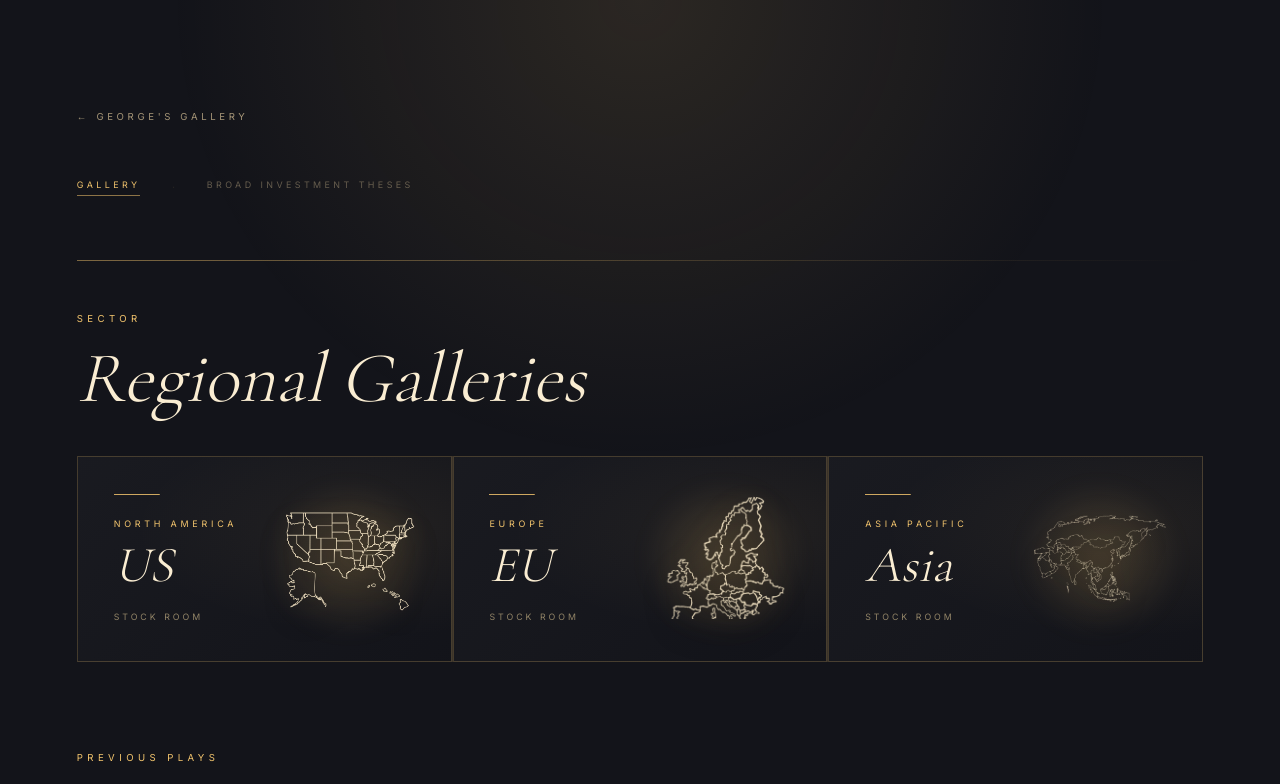
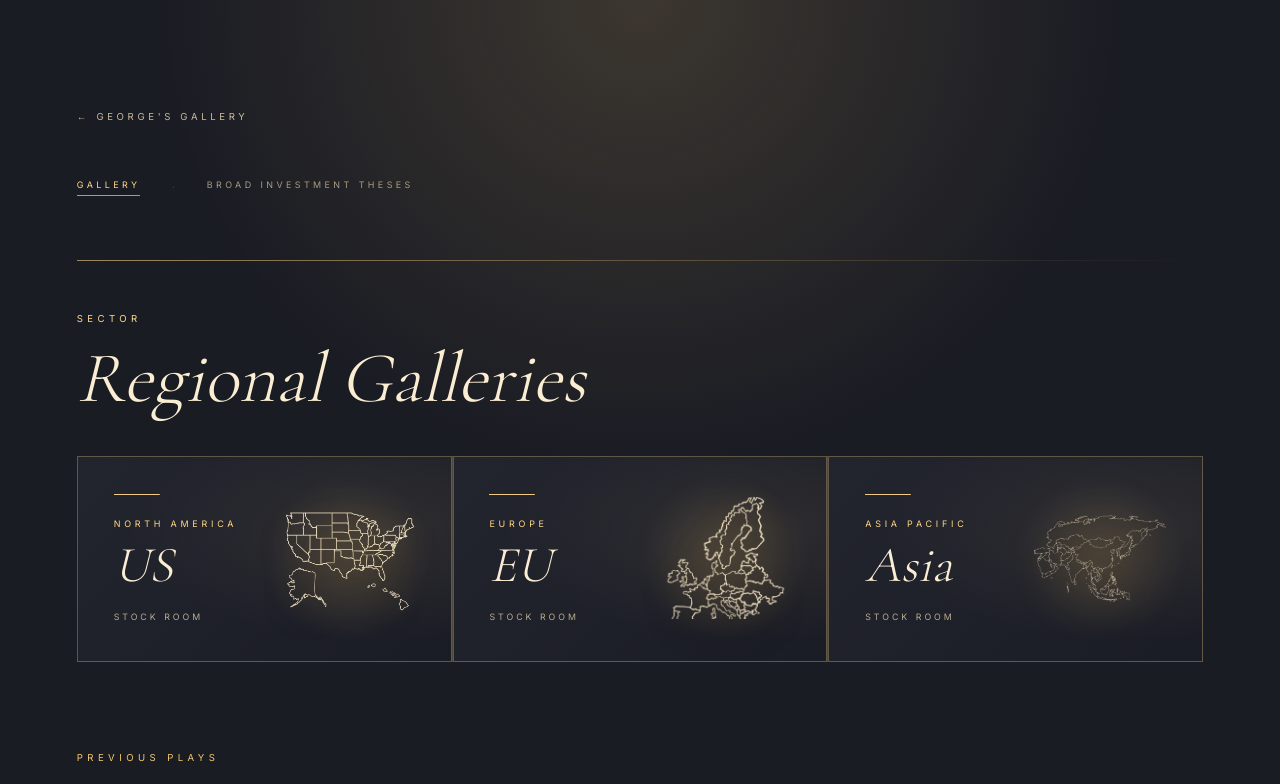
Before and after one commit to georgexu1118-ctrl/Gallery-of-ideas, a Next.js app: page /gallery in a window 1280 px wide. Shown: the top 784 px of the page. Built offline with nearby package versions, Linux system fonts and the light colour scheme.

Commit message:
Brighten gallery section readability

```diff
--- a/app/gallery/page.tsx
+++ b/app/gallery/page.tsx
@@ -24,19 +24,19 @@ function GalleryNav({ active }: { active: "gallery" | "theses" }) {
       marginBottom: "clamp(2.5rem,5vw,4rem)" }}>
       <Link href="/gallery" style={{
         ...base,
-        color: active === "gallery" ? "rgba(242,196,109,0.98)" : "rgba(175,158,125,0.52)",
-        borderBottom: active === "gallery" ? "1px solid rgba(242,196,109,0.55)" : "1px solid transparent",
+        color: active === "gallery" ? "rgba(255,215,135,1)" : "rgba(220,202,164,0.72)",
+        borderBottom: active === "gallery" ? "1px solid rgba(255,215,135,0.68)" : "1px solid transparent",
       }}>
         Gallery
       </Link>
-      <span style={{ color: "rgba(200,160,96,0.2)", fontSize: "0.5rem" }}>·</span>
+      <span style={{ color: "rgba(242,196,109,0.36)", fontSize: "0.5rem" }}>·</span>
       <Link href="/gallery/theses" style={{
         ...base,
-        color: active === "theses" ? "rgba(242,196,109,0.98)" : "rgba(175,158,125,0.52)",
-        borderBottom: active === "theses" ? "1px solid rgba(242,196,109,0.55)" : "1px solid transparent",
+        color: active === "theses" ? "rgba(255,215,135,1)" : "rgba(220,202,164,0.72)",
+        borderBottom: active === "theses" ? "1px solid rgba(255,215,135,0.68)" : "1px solid transparent",
       }}
-        onMouseEnter={(e) => { (e.currentTarget as HTMLAnchorElement).style.color = "rgba(210,190,155,0.8)"; }}
-        onMouseLeave={(e) => { (e.currentTarget as HTMLAnchorElement).style.color = "rgba(175,158,125,0.52)"; }}>
+        onMouseEnter={(e) => { (e.currentTarget as HTMLAnchorElement).style.color = "rgba(255,215,135,0.96)"; }}
+        onMouseLeave={(e) => { (e.currentTarget as HTMLAnchorElement).style.color = "rgba(220,202,164,0.72)"; }}>
         Broad Investment Theses
       </Link>
     </div>
@@ -49,13 +49,13 @@ export default function GalleryPage() {
       initial={{ opacity: 0 }}
       animate={{ opacity: 1 }}
       transition={{ duration: 1.4, ease: "easeOut" }}
-      style={{ minHeight: "100vh", background: "#13141a" }}
+      style={{ minHeight: "100vh", background: "#1a1c24" }}
     >
       {/* Atmosphere */}
       <div className="fixed inset-0 pointer-events-none" style={{ zIndex: 0 }} aria-hidden="true">
         <div style={{ position: "absolute", top: 0, left: "50%", transform: "translateX(-50%)",
           width: "80%", height: "500px",
-          background: "radial-gradient(ellipse at 50% 0%, rgba(242,196,109,0.11) 0%, transparent 65%)" }} />
+          background: "radial-gradient(ellipse at 50% 0%, rgba(242,196,109,0.16) 0%, transparent 68%)" }} />
       </div>
 
       <div className="relative" style={{ zIndex: 1 }}>
@@ -68,10 +68,10 @@ export default function GalleryPage() {
             style={{ marginBottom: "clamp(2rem,4vw,3.5rem)" }}>
             <Link href="/"
               style={{ fontSize: "0.6rem", letterSpacing: "0.38em", textTransform: "uppercase",
-                color: "rgba(205,185,145,0.78)", fontFamily: "var(--font-inter),sans-serif",
+                color: "rgba(230,210,170,0.86)", fontFamily: "var(--font-inter),sans-serif",
                 textDecoration: "none", transition: "color 0.3s ease" }}
               onMouseEnter={(e) => ((e.currentTarget as HTMLAnchorElement).style.color = "rgba(255,213,130,0.98)")}
-              onMouseLeave={(e) => ((e.currentTarget as HTMLAnchorElement).style.color = "rgba(205,185,145,0.78)")}>
+              onMouseLeave={(e) => ((e.currentTarget as HTMLAnchorElement).style.color = "rgba(230,210,170,0.86)")}>
               ← George&apos;s Gallery
             </Link>
           </motion.div>
@@ -87,14 +87,14 @@ export default function GalleryPage() {
             initial={{ scaleX: 0, originX: 0 }} animate={{ scaleX: 1 }}
             transition={{ delay: 0.5, duration: 1.2, ease: [0.25, 0.46, 0.45, 0.94] }}
             style={{ height: "1px", marginBottom: "clamp(2rem,4vw,3.5rem)",
-              background: "linear-gradient(90deg,rgba(242,196,109,0.48) 0%,rgba(242,196,109,0.16) 60%,transparent 100%)" }} />
+              background: "linear-gradient(90deg,rgba(255,215,135,0.58) 0%,rgba(242,196,109,0.22) 60%,transparent 100%)" }} />
 
           {/* ── Regional Galleries ─────────────────────────────── */}
           <section style={{ marginBottom: "clamp(4rem,7vw,6rem)" }}>
             <motion.p initial={{ opacity: 0, y: 6 }} animate={{ opacity: 1, y: 0 }}
               transition={{ delay: 0.55, duration: 0.9 }}
               style={{ fontSize: "0.6rem", letterSpacing: "0.46em", textTransform: "uppercase",
-                color: "rgba(242,196,109,1)", fontFamily: "var(--font-inter),sans-serif",
+                color: "rgba(255,215,135,1)", fontFamily: "var(--font-inter),sans-serif",
                 marginBottom: "1rem" }}>
               Sector
             </motion.p>
@@ -108,7 +108,7 @@ export default function GalleryPage() {
             </motion.h1>
             <div style={{ display: "grid",
               gridTemplateColumns: "repeat(auto-fit,minmax(min(100%,320px),1fr))",
-              gap: "1px", background: "rgba(242,196,109,0.18)" }}>
+              gap: "1px", background: "rgba(255,215,135,0.24)" }}>
               {regions.map((r, i) => (
                 <RegionGalleryCard key={r.region} region={r.region}
                   title={r.title} label={r.label} index={i} />
@@ -126,14 +126,14 @@ export default function GalleryPage() {
         {/* Footer */}
         <footer style={{ maxWidth: "1400px", margin: "0 auto",
           padding: "2.5rem clamp(1.5rem,6vw,5rem) 4rem",
-          borderTop: "1px solid rgba(242,196,109,0.16)",
+          borderTop: "1px solid rgba(242,196,109,0.24)",
           display: "flex", justifyContent: "space-between", alignItems: "center" }}>
           <p style={{ fontSize: "0.55rem", letterSpacing: "0.38em", textTransform: "uppercase",
-            color: "rgba(194,174,132,0.68)", fontFamily: "var(--font-inter),sans-serif" }}>
+            color: "rgba(220,202,164,0.82)", fontFamily: "var(--font-inter),sans-serif" }}>
             George&apos;s Gallery
           </p>
           <p style={{ fontSize: "0.55rem", letterSpacing: "0.28em",
-            color: "rgba(174,155,118,0.58)", fontFamily: "var(--font-inter),sans-serif" }}>
+            color: "rgba(205,185,145,0.7)", fontFamily: "var(--font-inter),sans-serif" }}>
             A private collection
           </p>
         </footer>
--- a/components/ExhibitCard.tsx
+++ b/components/ExhibitCard.tsx
@@ -47,9 +47,9 @@ export default function ExhibitCard({ thesis, index = 0 }: ExhibitCardProps) {
           initial="rest"
           whileHover="hover"
           style={{
-            background: "#181920",
+            background: "#20222c",
             padding: "clamp(2rem, 4vw, 3rem)",
-            border: "1px solid rgba(242, 196, 109, 0.2)",
+            border: "1px solid rgba(255, 215, 135, 0.28)",
           }}
         >
           {/* Ambient hover glow */}
@@ -57,8 +57,8 @@ export default function ExhibitCard({ thesis, index = 0 }: ExhibitCardProps) {
             variants={overlay}
             className="absolute inset-0 pointer-events-none"
             style={{
-              background: "radial-gradient(ellipse at 50% 0%, rgba(242, 196, 109, 0.12) 0%, transparent 70%)",
-              boxShadow: "inset 0 0 0 1px rgba(242, 196, 109, 0.36)",
+              background: "radial-gradient(ellipse at 50% 0%, rgba(255, 215, 135, 0.16) 0%, transparent 70%)",
+              boxShadow: "inset 0 0 0 1px rgba(255, 215, 135, 0.42)",
             }}
           />
 
@@ -68,7 +68,7 @@ export default function ExhibitCard({ thesis, index = 0 }: ExhibitCardProps) {
             className="relative z-10 mb-8"
             style={{
               height: "1px",
-              background: "rgba(242, 196, 109, 0.82)",
+              background: "rgba(255, 215, 135, 0.92)",
             }}
           />
 
@@ -80,7 +80,7 @@ export default function ExhibitCard({ thesis, index = 0 }: ExhibitCardProps) {
                 fontSize: "0.6rem",
                 letterSpacing: "0.42em",
                 textTransform: "uppercase",
-                color: "rgba(242, 196, 109, 1)",
+                color: "rgba(255, 215, 135, 1)",
                 fontFamily: "var(--font-inter), sans-serif",
                 marginBottom: "0.875rem",
               }}
@@ -111,7 +111,7 @@ export default function ExhibitCard({ thesis, index = 0 }: ExhibitCardProps) {
             style={{
               fontSize: "0.6rem",
               letterSpacing: "0.28em",
-              color: "rgba(205, 185, 145, 0.78)",
+              color: "rgba(225, 207, 170, 0.86)",
               fontFamily: "var(--font-inter), sans-serif",
               marginBottom: "1.5rem",
             }}
@@ -127,7 +127,7 @@ export default function ExhibitCard({ thesis, index = 0 }: ExhibitCardProps) {
               fontSize: "1rem",
               fontStyle: "italic",
               lineHeight: 1.75,
-              color: "rgba(221, 205, 171, 0.9)",
+              color: "rgba(239, 224, 194, 0.95)",
             }}
           >
             &ldquo;{thesis.excerpt}&rdquo;
@@ -143,7 +143,7 @@ export default function ExhibitCard({ thesis, index = 0 }: ExhibitCardProps) {
                 fontSize: "0.58rem",
                 letterSpacing: "0.4em",
                 textTransform: "uppercase",
-                color: "rgba(242, 196, 109, 0.96)",
+                color: "rgba(255, 215, 135, 1)",
                 fontFamily: "var(--font-inter), sans-serif",
               }}
             >
@@ -154,7 +154,7 @@ export default function ExhibitCard({ thesis, index = 0 }: ExhibitCardProps) {
               height="7"
               viewBox="0 0 13 7"
               fill="none"
-              style={{ color: "rgba(242, 196, 109, 0.96)" }}
+              style={{ color: "rgba(255, 215, 135, 1)" }}
             >
               <path d="M0 3.5H11M8.5 1L11 3.5L8.5 6" stroke="currentColor" strokeWidth="0.7" />
             </svg>
--- a/components/RegionGalleryCard.tsx
+++ b/components/RegionGalleryCard.tsx
@@ -120,8 +120,8 @@ export default function RegionGalleryCard({ region, title, label, index = 0 }: R
             position: "relative",
             minHeight: "190px",
             overflow: "hidden",
-            background: "linear-gradient(135deg, rgba(25, 26, 33, 0.98) 0%, rgba(18, 19, 26, 0.98) 100%)",
-            border: "1px solid rgba(242, 196, 109, 0.22)",
+            background: "linear-gradient(135deg, rgba(34, 36, 46, 0.98) 0%, rgba(26, 28, 37, 0.98) 100%)",
+            border: "1px solid rgba(255, 215, 135, 0.3)",
             padding: "clamp(1.4rem, 2.8vw, 2.25rem)",
             display: "grid",
             gridTemplateColumns: "minmax(0, 0.78fr) minmax(132px, 0.72fr)",
@@ -136,7 +136,7 @@ export default function RegionGalleryCard({ region, title, label, index = 0 }: R
             style={{
               position: "absolute",
               inset: 0,
-              background: "radial-gradient(ellipse at 82% 35%, rgba(242, 196, 109, 0.24) 0%, transparent 58%)",
+              background: "radial-gradient(ellipse at 82% 35%, rgba(255, 215, 135, 0.3) 0%, transparent 60%)",
               pointerEvents: "none",
             }}
           />
@@ -146,7 +146,7 @@ export default function RegionGalleryCard({ region, title, label, index = 0 }: R
               variants={line}
               style={{
                 height: "1px",
-                background: "rgba(242, 196, 109, 0.84)",
+                background: "rgba(255, 215, 135, 0.94)",
                 marginBottom: "1.35rem",
               }}
             />
@@ -155,7 +155,7 @@ export default function RegionGalleryCard({ region, title, label, index = 0 }: R
                 fontSize: "0.56rem",
                 letterSpacing: "0.42em",
                 textTransform: "uppercase",
-                color: "rgba(242, 196, 109, 1)",
+                color: "rgba(255, 215, 135, 1)",
                 fontFamily: "var(--font-inter), sans-serif",
                 marginBottom: "0.7rem",
               }}
@@ -180,7 +180,7 @@ export default function RegionGalleryCard({ region, title, label, index = 0 }: R
                 fontSize: "0.55rem",
                 letterSpacing: "0.34em",
                 textTransform: "uppercase",
-                color: "rgba(194, 174, 132, 0.72)",
+                color: "rgba(220, 202, 164, 0.82)",
                 fontFamily: "var(--font-inter), sans-serif",
               }}
             >
```
